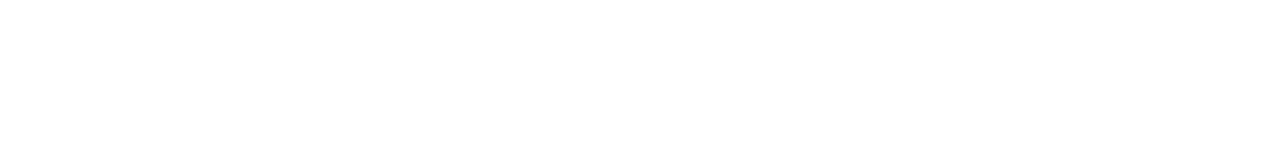
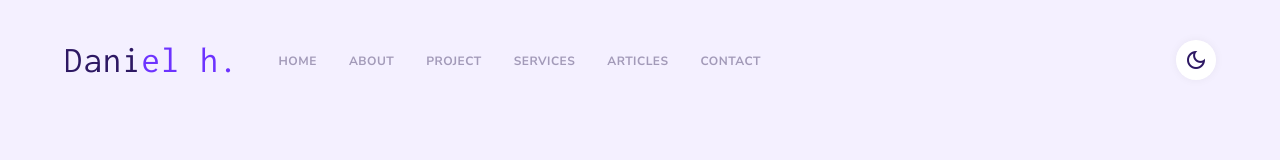
Before and after one commit to Danhrs/Daniel-h, a plain HTML site: page index.html in a window 1280 px wide. Drawn offline with nearby package versions, Linux system fonts and the light colour scheme.

Commit message:
Feat: inclusion of the navbar

```diff
--- /dev/null
+++ b/css/style.css
@@ -0,0 +1,166 @@
+@import url('https://fonts.googleapis.com/css2?family=Inconsolata:wght@400;700&family=Josefin+Sans&family=Nunito+Sans:ital,wght@0,200;0,400;0,500;0,600;0,700;1,400&family=Ubuntu+Mono&display=swap');
+
+/*
+font-family: 'Inconsolata', monospace; - Title
+font-family: 'Josefin Sans', sans-serif; - Text of the articles
+font-family: 'Nunito Sans', sans-serif; - Subtitle and text in general
+*/
+
+/* ------------ Website Theme ------------ */
+:root{
+    --hue-1:257;
+    --hue-2:47;
+    --bg-color: hsl(var(--hue-1), 100%, 97%);
+    --main-color-1: hsl(var(--hue-1), 100%, 60%);
+    --main-color-dark-1: hsl(var(--hue-1), 69%, 50%);
+    --main-color-2: hsl(var(--hue-2), 100%, 61%);
+    --main-color-dark-2: hsl(var(--hue-2), 82%, 55%);
+    --bg-color-1: hsl(var(--hue-1), 100%, 97%);
+    --bg-color-2: #fff;
+    --bg-color-3: hsl(var(--hue-1), 100%, 98%);
+    --bg-color-transparent: rgba(255, 255, 255, 0.6);
+    --heading-color: hsl(var(--hue-1), 61%, 24%);
+    --text-color: hsl(var(--hue-1), 17%, 63%);
+}
+
+/* ------------ General Style ------------ */
+*,
+*::before,
+*::after{
+    padding: 0;
+    margin: 0;
+    box-sizing: border-box;
+}
+
+body{
+    overflow-x: hidden;
+    background-color: var(--bg-color);
+    font-family: 'Nunito Sans', sans-serif;
+}
+::selection{
+    background-color: hsla(var(--hue-1), 100%, 60%, 0.9);
+    color: #fff;
+}
+a{
+    text-decoration: none;
+}
+ul{
+    list-style: none;
+}
+/* ------------ Reusable CSS Code ------------ */
+
+.container{
+    position: relative;
+    width: 100%;
+    max-width: 75rem;
+    padding: 0 1.5rem;
+    margin:0 auto;
+
+}
+.logo{
+    margin-right: 1.5rem;
+    height: 120px;
+    line-height: 120px;
+    font-family: 'Inconsolata', monospace;
+    font-size: 2.3rem;
+    color: var(--heading-color);
+    letter-spacing: 1px;
+    transition: 0.3s;
+}
+.logo span{
+    color: var(--main-color-1);
+}
+/* ------------ Navbar Styling ------------ */
+
+header{
+    position: fixed;
+    top: 0;
+    left: 0;
+    width: 100%;
+    z-index: 10;
+}
+header.scrolled{
+    background-color: var(--bg-color-transparent);
+    box-shadow: 0 5px 20px 0.1px rgba(0, 0, 0, 0.1);
+    backdrop-filter: blur(15px);
+}
+header.logo{
+    height: 120px;
+    line-height: 120px;
+}
+header.scrolled.log{
+    height: 80px;
+    line-height: 80px;
+}
+nav.container{
+    display: flex;
+    align-items: center;
+    flex-wrap: wrap;
+}
+header .logo{
+    height: 120px;
+    line-height: 120px;
+}
+.links{
+    flex: 1;
+    display: flex;
+    justify-content: space-between;
+}
+.links ul{
+    display: flex;
+    align-items: center;
+    width: 100%;
+}
+.material-symbols-outlined{
+    display: flex;
+}
+.nav-link{
+    position: relative;
+    display: inline-block;
+    margin: 0 1rem;
+    text-transform: uppercase;
+    font-size: 0.75rem;
+    letter-spacing: 0.5px;
+    color: var(--text-color);
+    font-weight: 700;
+    opacity: 0.9;
+    transition: 0.3s;
+}
+.nav-link::after{
+    content: '';
+    position: absolute;
+    width: 0;
+    height: 10px;
+    border-radius: 5px;
+    background-color: var(--main-color-1);
+    bottom: 0;
+    left: -5px;
+    z-index: -1;
+    opacity: 0;
+    transition: 0.3s;
+}
+.nav-link:hover{
+    color: var(--heading-color);
+
+}
+.nav-link:hover::after{
+    width: 100%;
+    opacity: 0.2;
+}
+.toggle-btn{
+    color: var(--heading-color);
+    min-width: 40px;
+    height: 40px;
+    background-color: var(--bg-color-2);
+    border-radius: 50%;
+    display: flex;
+    align-items: center;
+    justify-content: center;
+    font-size: 1.1rem;
+    cursor: pointer;
+    box-shadow: 0 0 10px 0px rgba(0, 0, 0, 0.05);
+    transition: 0.3s;
+}
+.toggle-btn:hover{
+    filter: brightness(97%);
+}
--- a/index.html
+++ b/index.html
@@ -3,17 +3,47 @@
 <head>
     <meta charset="UTF-8">
     <meta name="viewport" content="width=device-width, initial-scale=1.0">
-    <title>Portifólio - Daniel h. </title>
+    <title>Daniel h. </title>
+    <link rel="stylesheet" href="/css/style.css">
+    <link rel="stylesheet" href="https://fonts.googleapis.com/css2?family=Material+Symbols+Outlined:opsz,wght,FILL,GRAD@20..48,100..700,0..1,-50..200" />
 </head>
 <body>
     <header>
-
+        <nav class="container">
+            <a href="#" class="logo">Dani<span>el h.</span></a>
+            <div class="links">
+                <ul>
+                    <li>
+                        <a href="#" class="nav-link">Home</a>
+                    </li>
+                    <li>
+                        <a href="#" class="nav-link">About</a>
+                    </li>
+                    <li>
+                        <a href="#" class="nav-link">Project</a>
+                    </li>
+                    <li>
+                        <a href="#" class="nav-link">Services</a>
+                    </li>
+                    <li>
+                        <a href="#" class="nav-link">Articles</a>
+                    </li>
+                    <li>
+                        <a href="#" class="nav-link">Contact</a>
+                    </li>
+                </ul>
+                <i style="display: flex;"class="material-symbols-outlined toggle-btn">dark_mode</i>
+            </div>
+        </nav>
     </header>
+    <section style="height: 1000px"></section>
     <main>
 
     </main>
     <footer>
 
     </footer>
+    <!-- JavaScript Files -->
+    <script src="./js/app.js"></script>
 </body>
 </html>
--- /dev/null
+++ b/js/app.js
@@ -0,0 +1,10 @@
+const header = document.querySelector("header")
+
+/* ------------ Sticky Navbar ------------ */
+
+function stickyNavbar(){
+    header.classList.toggle("scrolled", window.pageYOffset > 0);
+}
+stickyNavbar()
+
+window.addEventListener("scroll", stickyNavbar);
```
